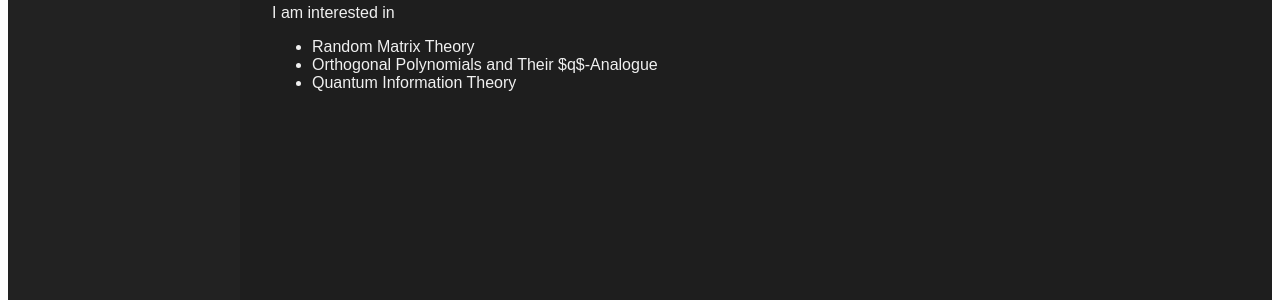
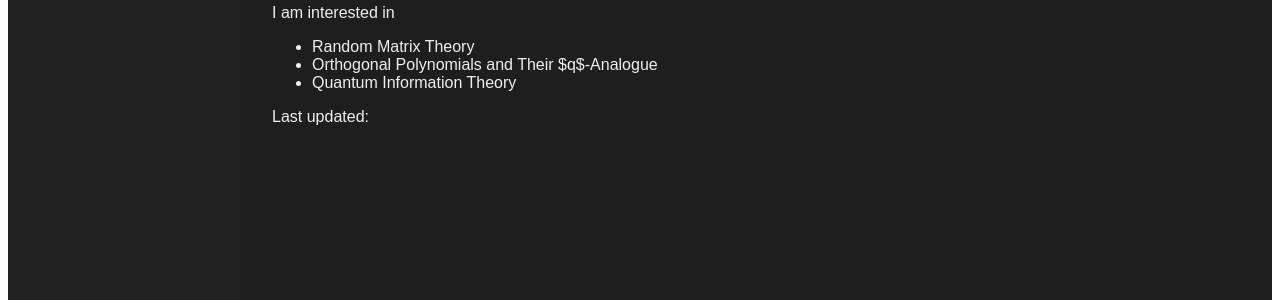
Before and after one commit to y-gJung/y-gJung.github.io, a Jekyll site: the page built from index.md, in a window 1280 px wide. Shown: the part 494-794 px from the top of the page. Built offline with Jekyll 4.4.1, drawn with Linux system fonts in a browser that asks for light colours.

Commit message:
Update index.md

```diff
--- a/index.md
+++ b/index.md
@@ -17,3 +17,5 @@ I am interested in
 - Random Matrix Theory
 - Orthogonal Polynomials and Their $q$-Analogue
 - Quantum Information Theory
+
+Last updated: {{ page.last_modified_at | date: "%Y-%m-%d" }}
```
